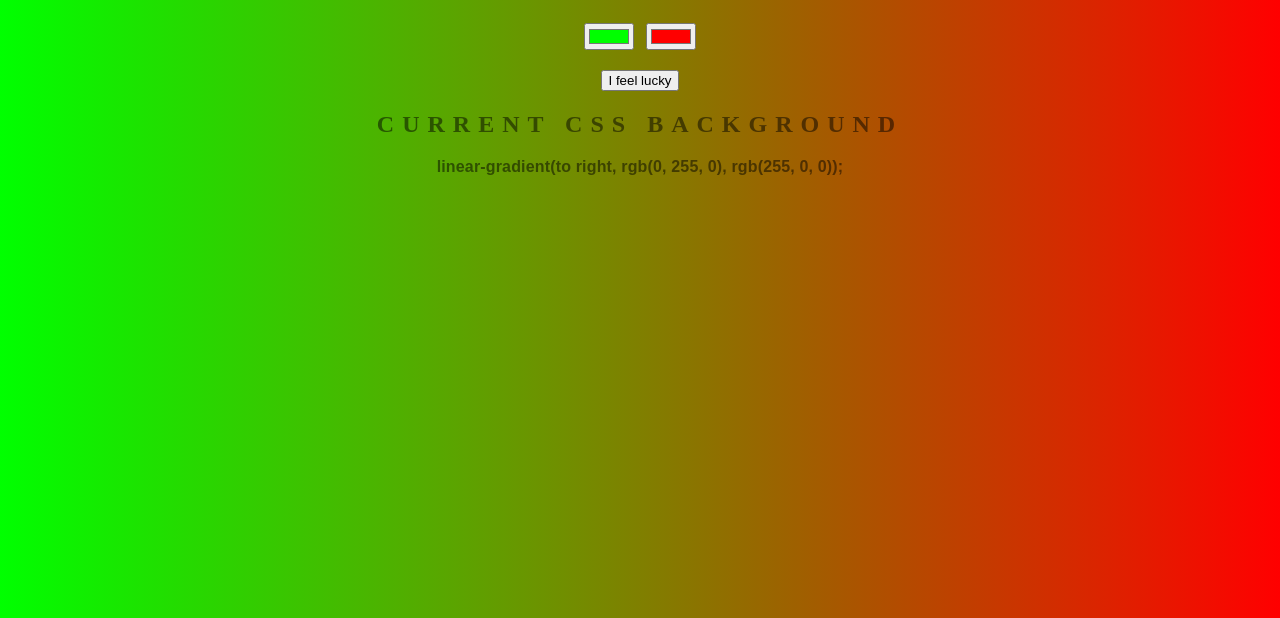
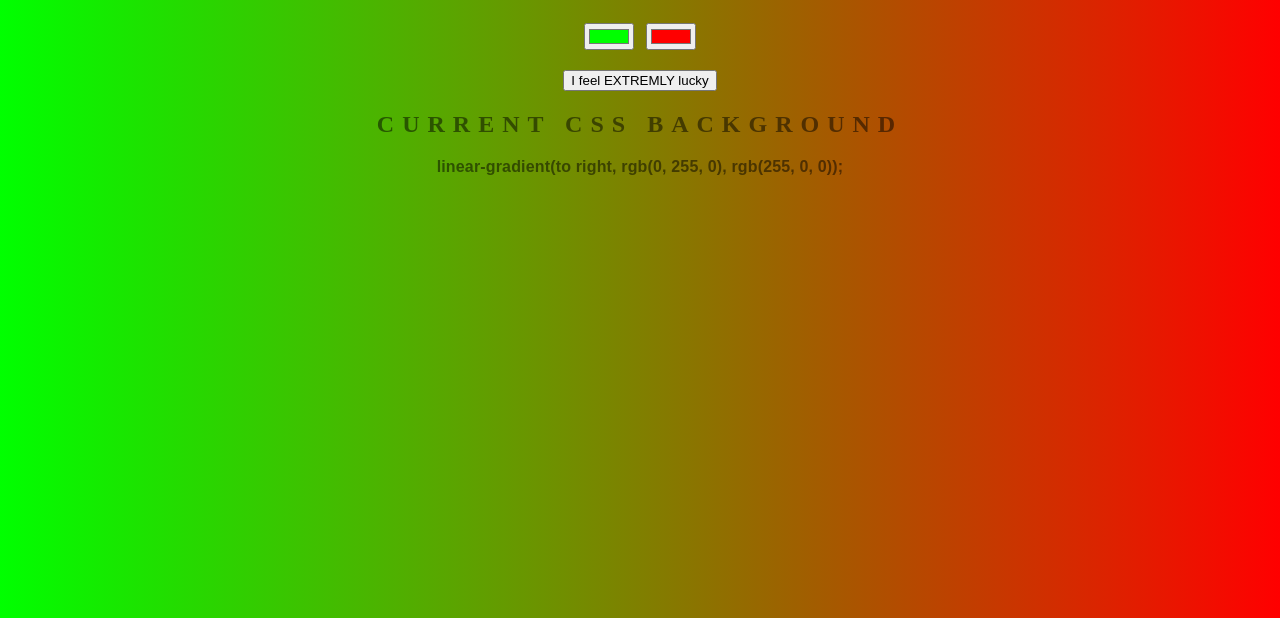
Before and after one commit to primat2/Cool-Thing, a plain HTML site: page index.html in a window 1280 px wide. Shown: the part 182-800 px from the top of the page. Drawn offline with Linux system fonts and the light colour scheme.

Commit message:
some polishing

```diff
--- a/index.html
+++ b/index.html
@@ -8,7 +8,7 @@
 	<h1>COOL'EST Generator !!!</h1>
 	<input class="color1" type="color" name="color1" value="#00ff00">
 	<input class="color2" type="color" name="color2" value="#ff0000">
-	<button>I feel lucky</button>
+	<button>I feel EXTREMLY lucky</button>
 	<h2>Current CSS Background</h2>
 	<h3></h3>
 	<script type="text/javascript" src="script.js"></script>
```
